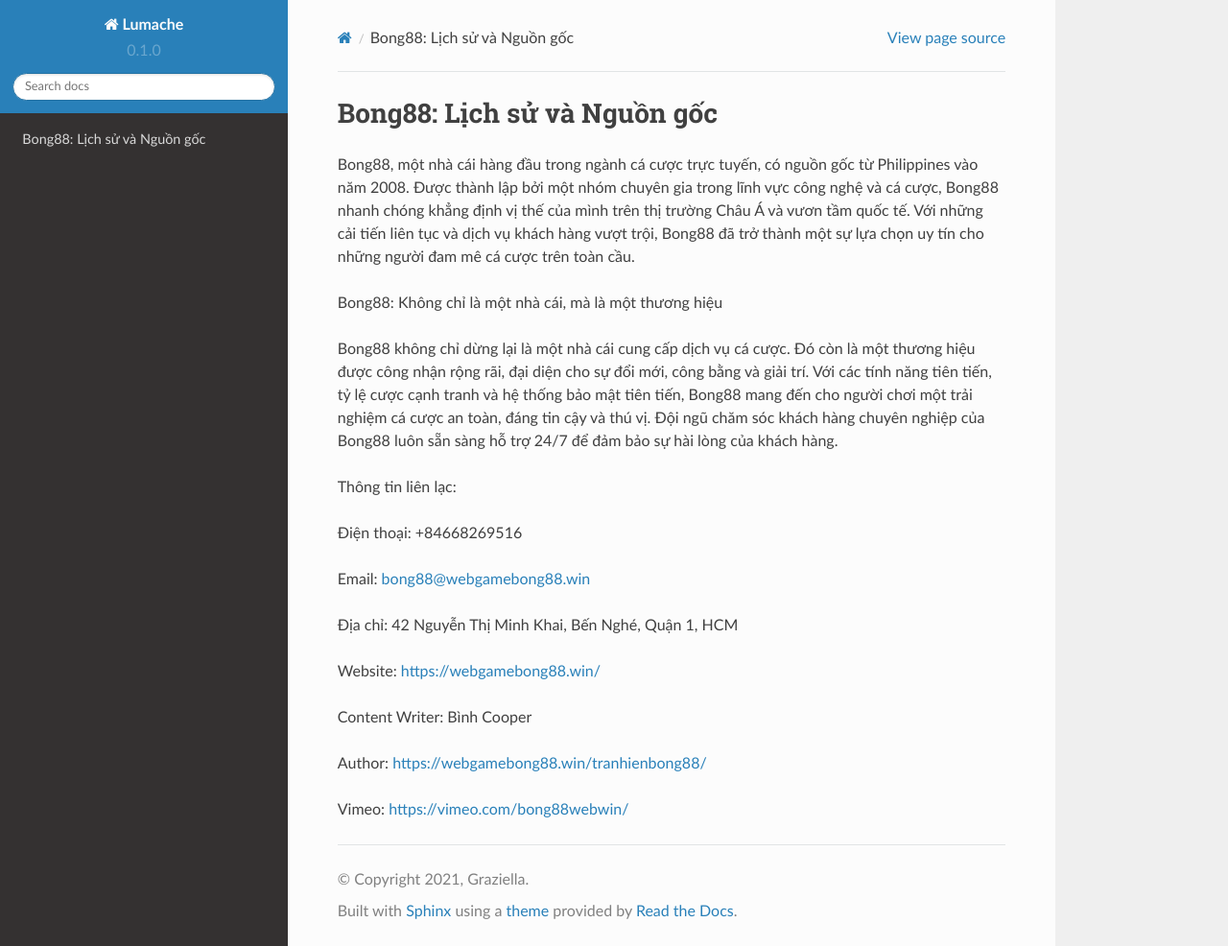
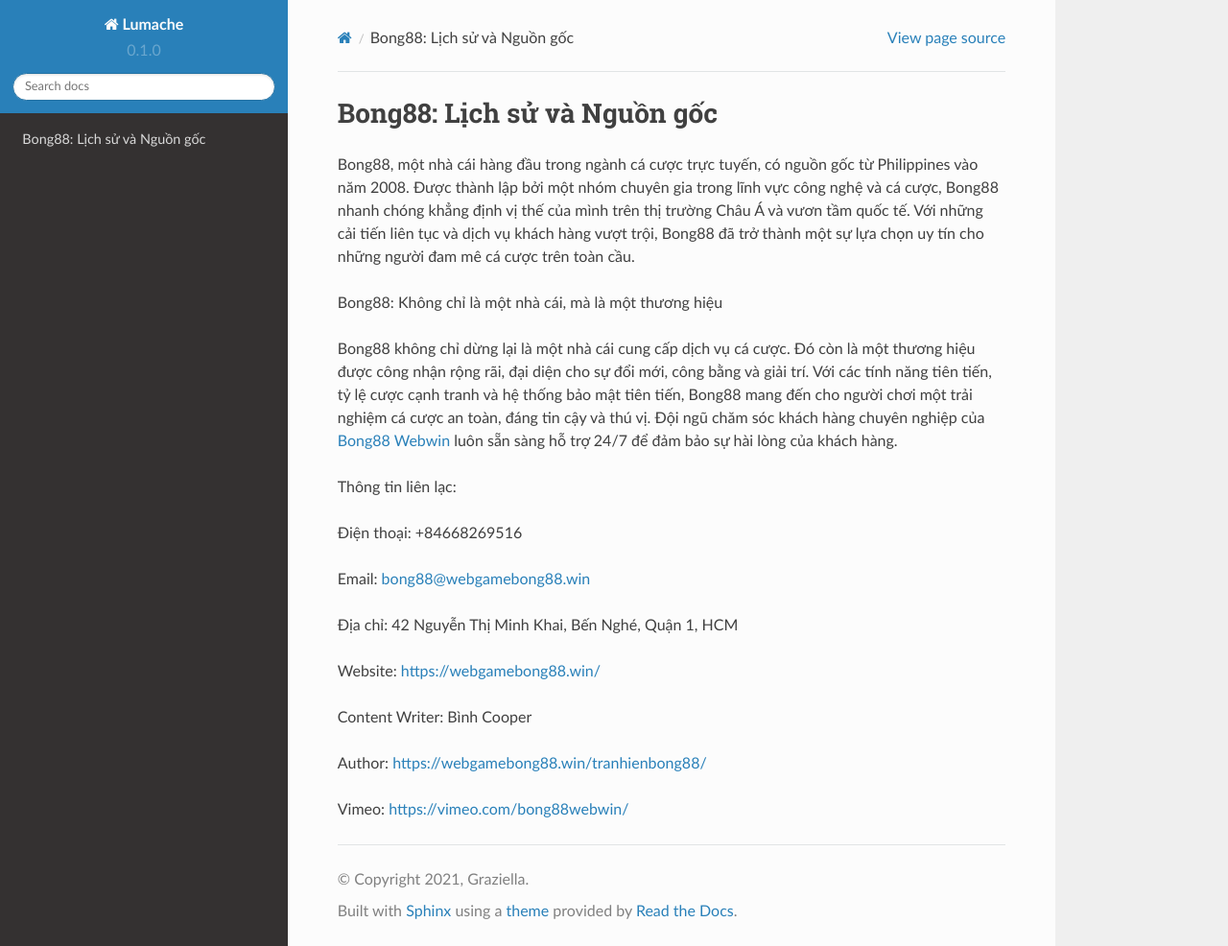
Before and after one commit to socialentity/webgamebong88win, a Sphinx documentation site: the page built from docs/source/index.rst, in a window 1280 px wide and 986 px high. Shown: the whole window at 96% size. Built offline with Sphinx 7.4.7 and the Read the Docs theme 2.0.0, drawn with Linux system fonts in a browser that asks for light colours.

Commit message:
Update index.rst

```diff
--- a/docs/source/index.rst
+++ b/docs/source/index.rst
@@ -5,7 +5,7 @@ Bong88, một nhà cái hàng đầu trong ngành cá cược trực tuyến, c
 
 Bong88: Không chỉ là một nhà cái, mà là một thương hiệu
 
-Bong88 không chỉ dừng lại là một nhà cái cung cấp dịch vụ cá cược. Đó còn là một thương hiệu được công nhận rộng rãi, đại diện cho sự đổi mới, công bằng và giải trí. Với các tính năng tiên tiến, tỷ lệ cược cạnh tranh và hệ thống bảo mật tiên tiến, Bong88 mang đến cho người chơi một trải nghiệm cá cược an toàn, đáng tin cậy và thú vị. Đội ngũ chăm sóc khách hàng chuyên nghiệp của Bong88 luôn sẵn sàng hỗ trợ 24/7 để đảm bảo sự hài lòng của khách hàng.
+Bong88 không chỉ dừng lại là một nhà cái cung cấp dịch vụ cá cược. Đó còn là một thương hiệu được công nhận rộng rãi, đại diện cho sự đổi mới, công bằng và giải trí. Với các tính năng tiên tiến, tỷ lệ cược cạnh tranh và hệ thống bảo mật tiên tiến, Bong88 mang đến cho người chơi một trải nghiệm cá cược an toàn, đáng tin cậy và thú vị. Đội ngũ chăm sóc khách hàng chuyên nghiệp của `Bong88 Webwin <https://webgamebong88.win/>`_ luôn sẵn sàng hỗ trợ 24/7 để đảm bảo sự hài lòng của khách hàng.
 
 Thông tin liên lạc:
 
```
